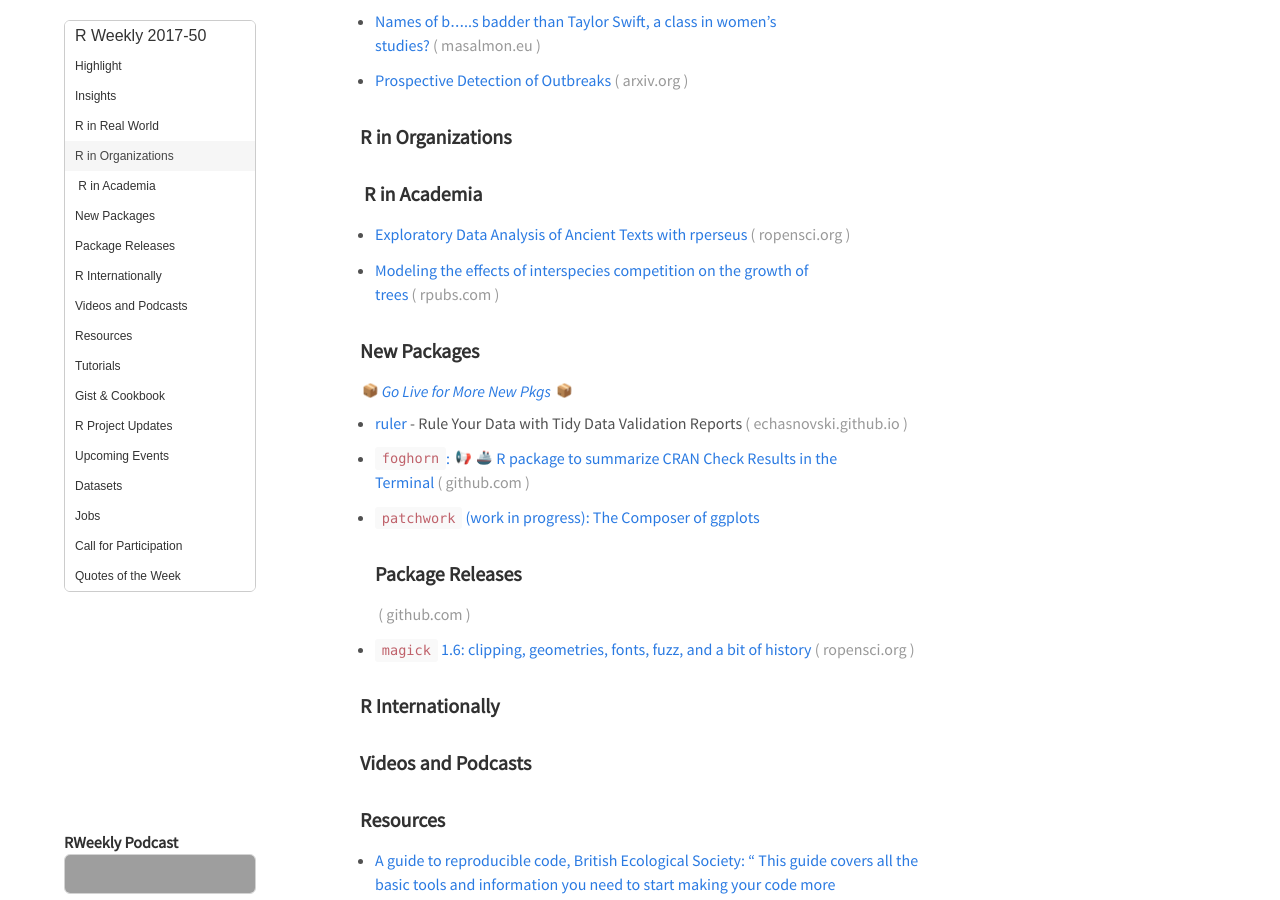
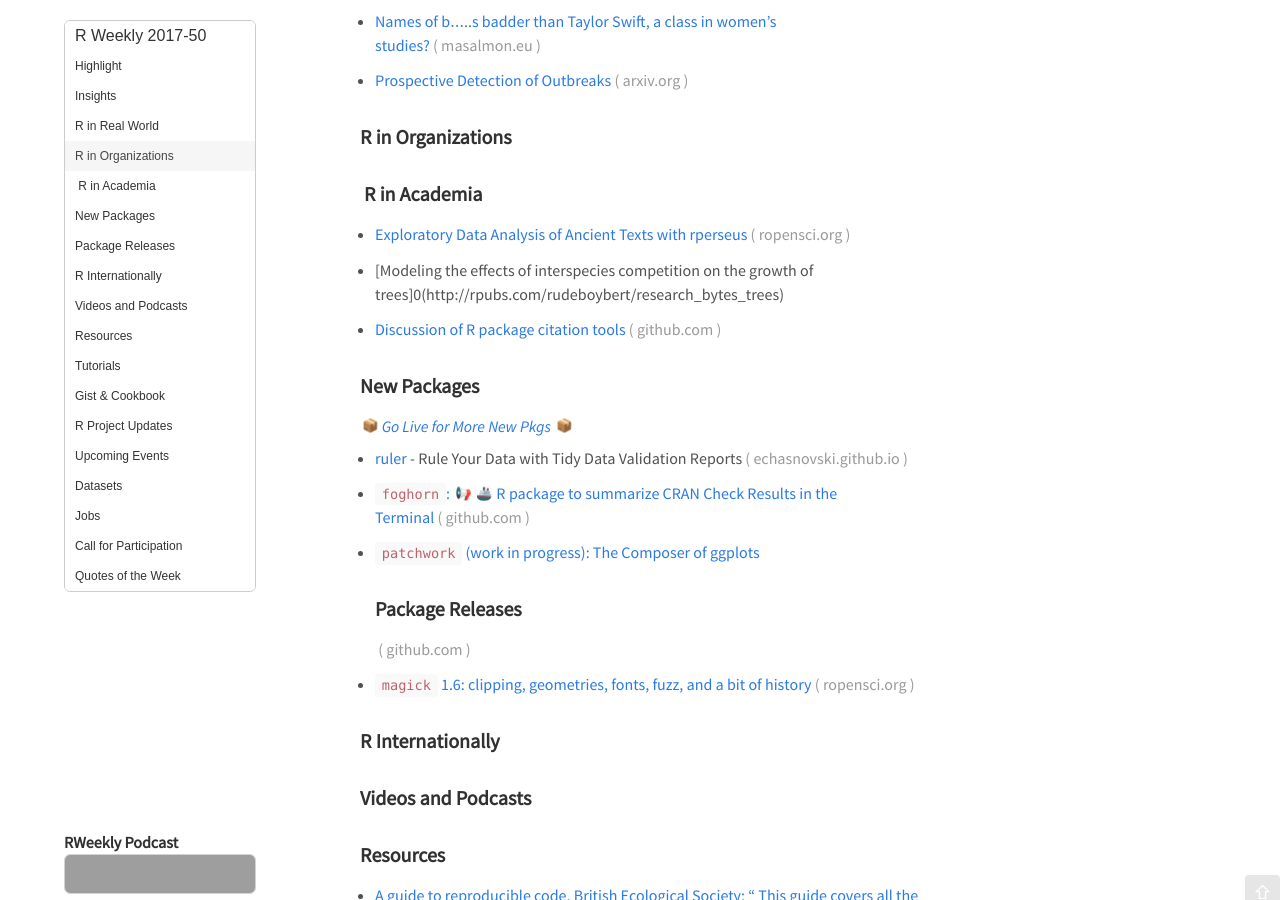
Before and after one commit to rweekly/rweekly.org, a Jekyll site: the page built from draft.md, in a window 1280 px wide and 900 px high, scrolled down 441 px. Built offline with Jekyll 4.4.1, drawn with Linux system fonts in a browser that asks for light colours; emoji names are drawn with the system emoji font; comment, search, counter and statistics services are not loaded; grey boxes are pictures that could not be loaded.

Commit message:
Update draft.md

```diff
--- a/draft.md
+++ b/draft.md
@@ -29,7 +29,10 @@ Release Date: 2017-12-11
 ###  R in Academia
 
 + [Exploratory Data Analysis of Ancient Texts with rperseus](https://ropensci.org/blog/2017/12/05/rperseus/)
-+ [Modeling the effects of interspecies competition on the growth of trees](http://rpubs.com/rudeboybert/research_bytes_trees)
+
++ [Modeling the effects of interspecies competition on the growth of trees]0(http://rpubs.com/rudeboybert/research_bytes_trees)
+
++ [Discussion of R package citation tools](https://github.com/ropensci/unconf17/issues/24)
 
 
 ###  New Packages
```
